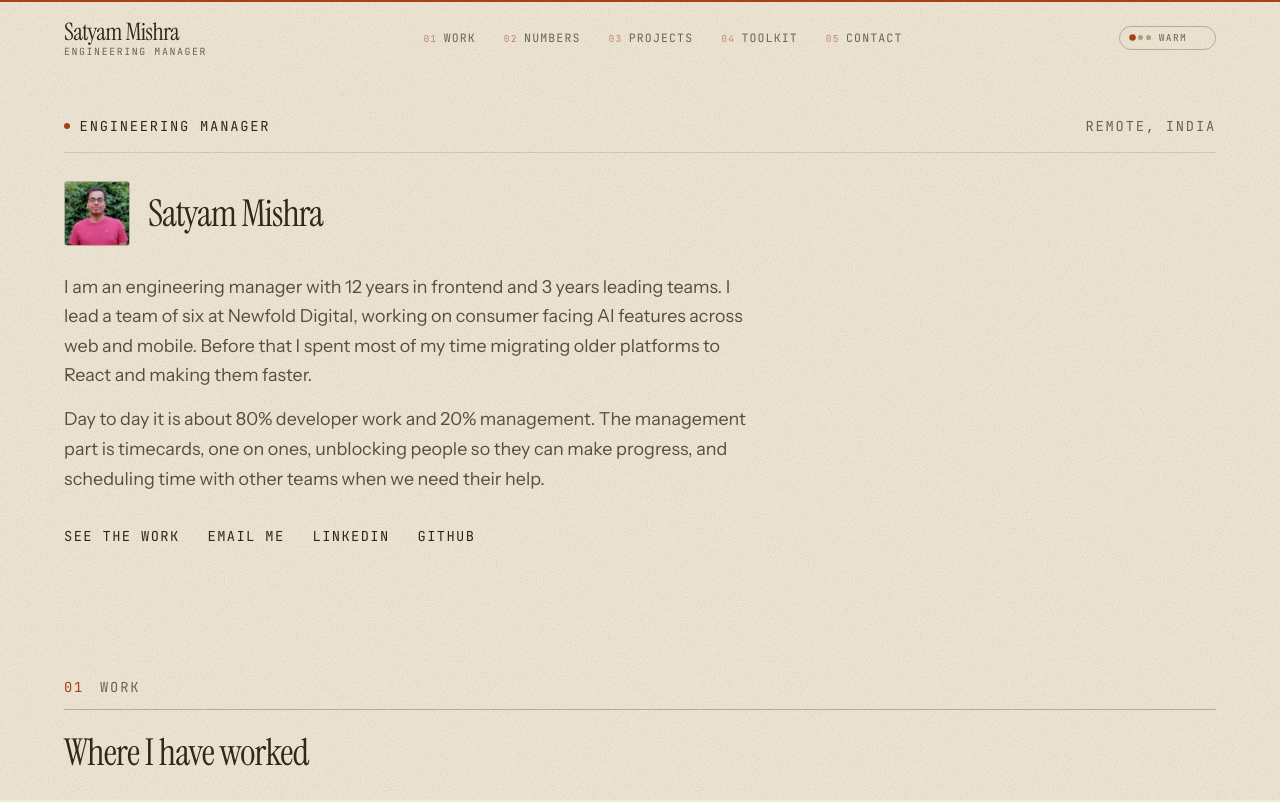
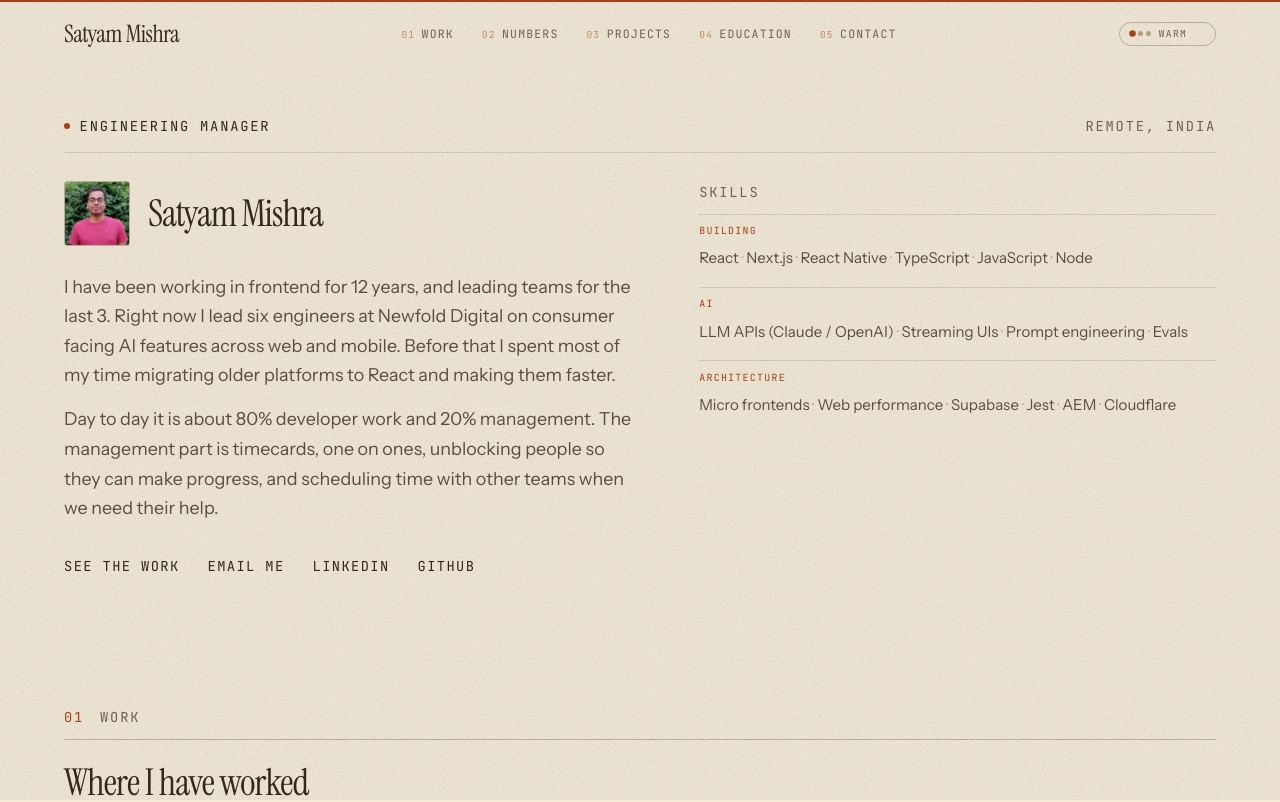
Before and after one commit to page-source/satyam-mishra-app, a Next.js app: page / in a window 1280 px wide. Shown: the top 802 px of the page. Built offline with nearby package versions, Linux system fonts and the light colour scheme.

Commit message:
Doing some more changes

```diff
--- a/app/page.jsx
+++ b/app/page.jsx
@@ -2,7 +2,7 @@ import Hero from '../components/Hero';
 import Work from '../components/Work';
 import Numbers from '../components/Numbers';
 import Projects from '../components/Projects';
-import Toolkit from '../components/Toolkit';
+import Education from '../components/Education';
 import Contact from '../components/Contact';
 
 export default function Page() {
@@ -12,7 +12,7 @@ export default function Page() {
       <Work />
       <Numbers />
       <Projects />
-      <Toolkit />
+      <Education />
       <Contact />
     </>
   );
--- /dev/null
+++ b/components/Education.jsx
@@ -0,0 +1,37 @@
+'use client';
+
+import { motion } from 'motion/react';
+import { education } from '../lib/content';
+import SectionHeader from './SectionHeader';
+import styles from './Education.module.css';
+
+const ease = [0.16, 1, 0.3, 1];
+
+export default function Education() {
+  return (
+    <section className={`section ${styles.section}`} id="education">
+      <div className="shell">
+        {/* label only, a title here would just repeat the word above it */}
+        <SectionHeader index="04" label="Education" />
+
+        <ul className={styles.list}>
+          {education.map((item, i) => (
+            <motion.li
+              key={`${item.school}-${item.qualification}`}
+              className={styles.row}
+              initial={{ opacity: 0, y: 18 }}
+              whileInView={{ opacity: 1, y: 0 }}
+              viewport={{ once: true, amount: 0.3 }}
+              transition={{ duration: 0.6, delay: i * 0.07, ease }}
+            >
+              <span className={styles.school}>{item.school}</span>
+              <span className={styles.qualification}>{item.qualification}</span>
+              <span className={styles.score}>{item.score}</span>
+              <span className={`tag ${styles.years}`}>{item.years}</span>
+            </motion.li>
+          ))}
+        </ul>
+      </div>
+    </section>
+  );
+}
--- /dev/null
+++ b/components/Education.module.css
@@ -0,0 +1,52 @@
+.section { background: var(--paper-sunk); }
+
+.list { border-top: 1px solid var(--rule); }
+
+.row {
+  display: grid;
+  grid-template-columns: minmax(0, 1.3fr) minmax(0, 1.2fr) auto auto;
+  align-items: baseline;
+  gap: clamp(0.75rem, 2.5vw, 2.5rem);
+  padding: clamp(1rem, 2vw, 1.5rem) 0;
+  border-bottom: 1px solid var(--rule);
+}
+
+.school {
+  font-family: var(--font-display);
+  font-size: var(--step-1);
+  letter-spacing: -0.02em;
+  line-height: 1.1;
+}
+
+.qualification {
+  font-size: var(--step-0);
+  color: var(--ink-70);
+}
+
+.score {
+  font-family: var(--font-mono);
+  font-size: var(--step--1);
+  color: var(--accent);
+  white-space: nowrap;
+}
+
+.years {
+  white-space: nowrap;
+  font-size: 0.72rem;
+}
+
+@media (max-width: 760px) {
+  .row {
+    grid-template-columns: 1fr auto;
+    grid-template-areas:
+      'school school'
+      'qualification score'
+      'years years';
+    row-gap: 0.35rem;
+  }
+
+  .school { grid-area: school; }
+  .qualification { grid-area: qualification; }
+  .score { grid-area: score; text-align: right; }
+  .years { grid-area: years; }
+}
--- a/components/Hero.jsx
+++ b/components/Hero.jsx
@@ -1,4 +1,4 @@
-import { profile, contact } from '../lib/content';
+import { profile, contact, toolkit } from '../lib/content';
 import ProfilePhoto from './ProfilePhoto';
 import styles from './Hero.module.css';
 
@@ -16,6 +16,8 @@ export default function Hero() {
           <span className={`tag ${styles.place}`}>{profile.location}</span>
         </div>
 
+        <div className={styles.columns}>
+          <div className={styles.lead}>
             <div className={`${styles.identity} ${styles.step2}`}>
               {profile.photo && (
                 <ProfilePhoto src={profile.photo} alt={profile.name} />
@@ -27,6 +29,26 @@ export default function Hero() {
               {profile.intro.map((para) => (
                 <p key={para}>{para}</p>
               ))}
+            </div>
+          </div>
+
+          {/* Skills used to be section 04, below the projects. A recruiter
+              shouldn't have to scroll past three sections to find them. */}
+          <aside className={`${styles.skills} ${styles.step3}`}>
+            <h2 className={`tag ${styles.skillsTitle}`}>Skills</h2>
+            {toolkit.map((group) => (
+              <div className={styles.group} key={group.group}>
+                <h3 className={`tag ${styles.groupName}`}>{group.group}</h3>
+                <ul className={styles.items}>
+                  {group.items.map((item) => (
+                    <li className={styles.item} key={item}>
+                      {item}
+                    </li>
+                  ))}
+                </ul>
+              </div>
+            ))}
+          </aside>
         </div>
 
         <div className={`${styles.actions} ${styles.step4}`}>
--- a/components/Hero.module.css
+++ b/components/Hero.module.css
@@ -36,11 +36,20 @@
   50% { box-shadow: 0 0 0 6px color-mix(in oklab, var(--accent) 0%, transparent); }
 }
 
+.columns {
+  display: grid;
+  grid-template-columns: minmax(0, 1.05fr) minmax(0, 0.95fr);
+  gap: clamp(1.5rem, 5vw, 4.5rem);
+  align-items: start;
+  margin-top: 1.75rem;
+}
+
+.lead { min-width: 0; }
+
 .identity {
   display: flex;
   align-items: center;
   gap: 1.15rem;
-  margin-top: 1.75rem;
 }
 
 .name {
@@ -61,6 +70,53 @@
   font-size: var(--step-0);
   line-height: 1.65;
   color: var(--ink-70);
+}
+
+/* ---- skills, right column ---- */
+
+.skills {
+  min-width: 0;
+  padding-top: 0.35rem;
+}
+
+.skillsTitle {
+  display: block;
+  color: var(--ink-45);
+  margin-bottom: 0.9rem;
+}
+
+.group {
+  border-top: 1px solid var(--rule);
+  padding-top: 0.7rem;
+  margin-bottom: 0.9rem;
+}
+
+.group:last-child { margin-bottom: 0; }
+
+.groupName {
+  display: block;
+  color: var(--accent);
+  font-size: 0.62rem;
+  margin-bottom: 0.4rem;
+}
+
+.items {
+  margin: 0;
+  padding: 0;
+  list-style: none;
+  line-height: 1.7;
+}
+
+/* inline with middots rather than chips, 17 pills would shout */
+.item {
+  display: inline;
+  font-size: 0.94rem;
+  color: var(--ink-70);
+}
+
+.item:not(:last-child)::after {
+  content: ' · ';
+  color: var(--ink-25);
 }
 
 .actions {
@@ -98,6 +154,15 @@
   }
 }
 
+@media (max-width: 860px) {
+  .columns {
+    grid-template-columns: 1fr;
+    gap: 2rem;
+  }
+
+  .skills { padding-top: 0; }
+}
+
 @media (max-width: 560px) {
   .meta {
     flex-direction: column;
--- a/components/Nav.jsx
+++ b/components/Nav.jsx
@@ -41,7 +41,6 @@ export default function Nav() {
       <div className={`shell ${styles.inner}`}>
         <a href="#top" className={styles.brand}>
           <span className={styles.brandName}>{profile.name}</span>
-          <span className={`tag ${styles.brandRole}`}>{profile.role}</span>
         </a>
 
         <nav className={styles.links} aria-label="Sections">
--- a/components/Nav.module.css
+++ b/components/Nav.module.css
@@ -31,22 +31,12 @@
   gap: 1.5rem;
 }
 
-.brand {
-  display: flex;
-  flex-direction: column;
-  line-height: 1.15;
-}
+.brand { line-height: 1.15; }
 
 .brandName {
   font-family: var(--font-display);
   font-size: var(--step-1);
   letter-spacing: -0.02em;
-}
-
-.brandRole {
-  font-size: 0.62rem;
-  letter-spacing: 0.16em;
-  color: var(--ink-45);
 }
 
 .links {
--- a/components/Toolkit.jsx
+++ /dev/null
@@ -1,66 +0,0 @@
-'use client';
-
-import { motion } from 'motion/react';
-import { toolkit, education } from '../lib/content';
-import SectionHeader from './SectionHeader';
-import styles from './Toolkit.module.css';
-
-const ease = [0.16, 1, 0.3, 1];
-
-export default function Toolkit() {
-  return (
-    <section className={`section ${styles.section}`} id="toolkit">
-      <div className="shell">
-        <SectionHeader
-          index="04"
-          label="Toolkit"
-          title="Skills"
-          aside="Things I have actually shipped with."
-        />
-
-        <div className={styles.groups}>
-          {toolkit.map((group, gi) => (
-            <div className={styles.group} key={group.group}>
-              <h3 className={`tag ${styles.groupLabel}`}>{group.group}</h3>
-              <ul className={styles.items}>
-                {group.items.map((item, i) => (
-                  <motion.li
-                    key={item}
-                    className={styles.item}
-                    initial={{ opacity: 0, y: 12 }}
-                    whileInView={{ opacity: 1, y: 0 }}
-                    viewport={{ once: true, amount: 0.6 }}
-                    transition={{
-                      duration: 0.55,
-                      delay: gi * 0.08 + i * 0.035,
-                      ease,
-                    }}
-                  >
-                    {item}
-                  </motion.li>
-                ))}
-              </ul>
-            </div>
-          ))}
-        </div>
-
-        <motion.div
-          className={styles.education}
-          initial={{ opacity: 0 }}
-          whileInView={{ opacity: 1 }}
-          viewport={{ once: true, amount: 0.6 }}
-          transition={{ duration: 0.8, ease }}
-        >
-          <span className={`tag ${styles.eduLabel}`}>Education</span>
-          <p className={styles.eduBody}>
-            <span className={styles.eduSchool}>{education.school}</span>
-            <span className={styles.eduSep} aria-hidden="true">/</span>
-            {education.degree}
-            <span className={styles.eduSep} aria-hidden="true">/</span>
-            <span className={styles.eduYears}>{education.years}</span>
-          </p>
-        </motion.div>
-      </div>
-    </section>
-  );
-}
--- a/components/Toolkit.module.css
+++ /dev/null
@@ -1,76 +0,0 @@
-.section { background: var(--paper-sunk); }
-
-.groups {
-  display: grid;
-  grid-template-columns: repeat(3, minmax(0, 1fr));
-  gap: clamp(1.75rem, 4vw, 4rem);
-}
-
-.group {
-  border-top: 1px solid var(--rule-strong);
-  padding-top: 1.15rem;
-}
-
-.groupLabel {
-  display: block;
-  color: var(--accent);
-  margin-bottom: 1.1rem;
-}
-
-.items {
-  display: flex;
-  flex-direction: column;
-  gap: 0.55rem;
-}
-
-.item {
-  font-family: var(--font-display);
-  font-size: var(--step-1);
-  line-height: 1.25;
-  color: var(--ink-70);
-  transition: color 0.3s var(--ease), transform 0.4s var(--ease);
-  cursor: default;
-}
-
-.item:hover {
-  color: var(--ink);
-  transform: translateX(4px);
-}
-
-.education {
-  margin-top: clamp(3rem, 6vw, 5rem);
-  padding-top: 1.25rem;
-  border-top: 1px solid var(--rule);
-  display: flex;
-  flex-wrap: wrap;
-  align-items: baseline;
-  gap: 1rem 2rem;
-}
-
-.eduLabel { color: var(--ink-45); }
-
-.eduBody {
-  display: flex;
-  flex-wrap: wrap;
-  align-items: baseline;
-  gap: 0.65rem;
-  color: var(--ink-70);
-}
-
-.eduSchool {
-  font-family: var(--font-display);
-  font-size: var(--step-1);
-  color: var(--ink);
-}
-
-.eduSep { color: var(--ink-25); }
-
-.eduYears {
-  font-family: var(--font-mono);
-  font-size: var(--step--1);
-  color: var(--ink-45);
-}
-
-@media (max-width: 820px) {
-  .groups { grid-template-columns: 1fr; }
-}
```
Also changed, not shown: lib/content.js. Lines whose indentation alone changed are shown as unchanged.
